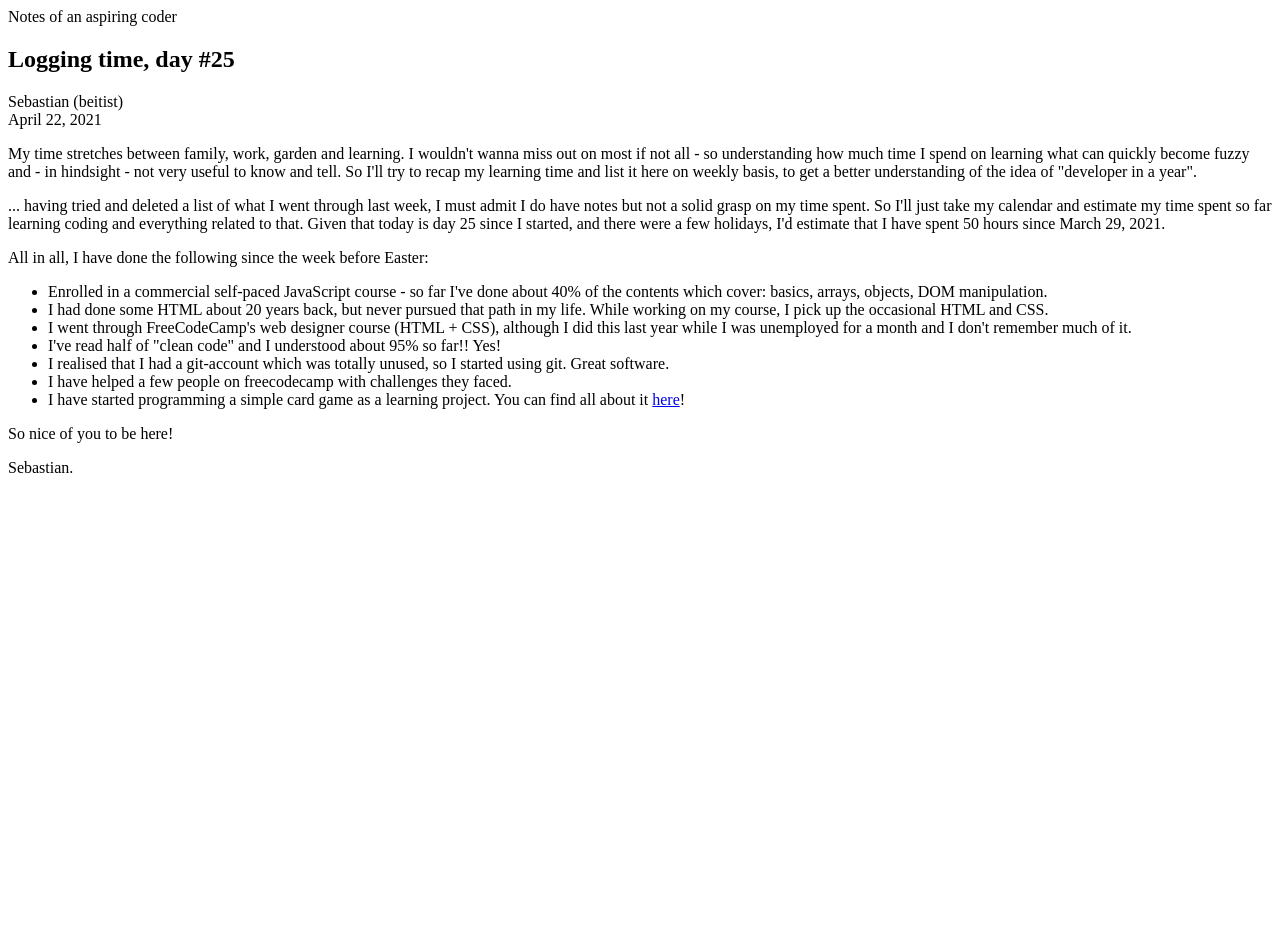
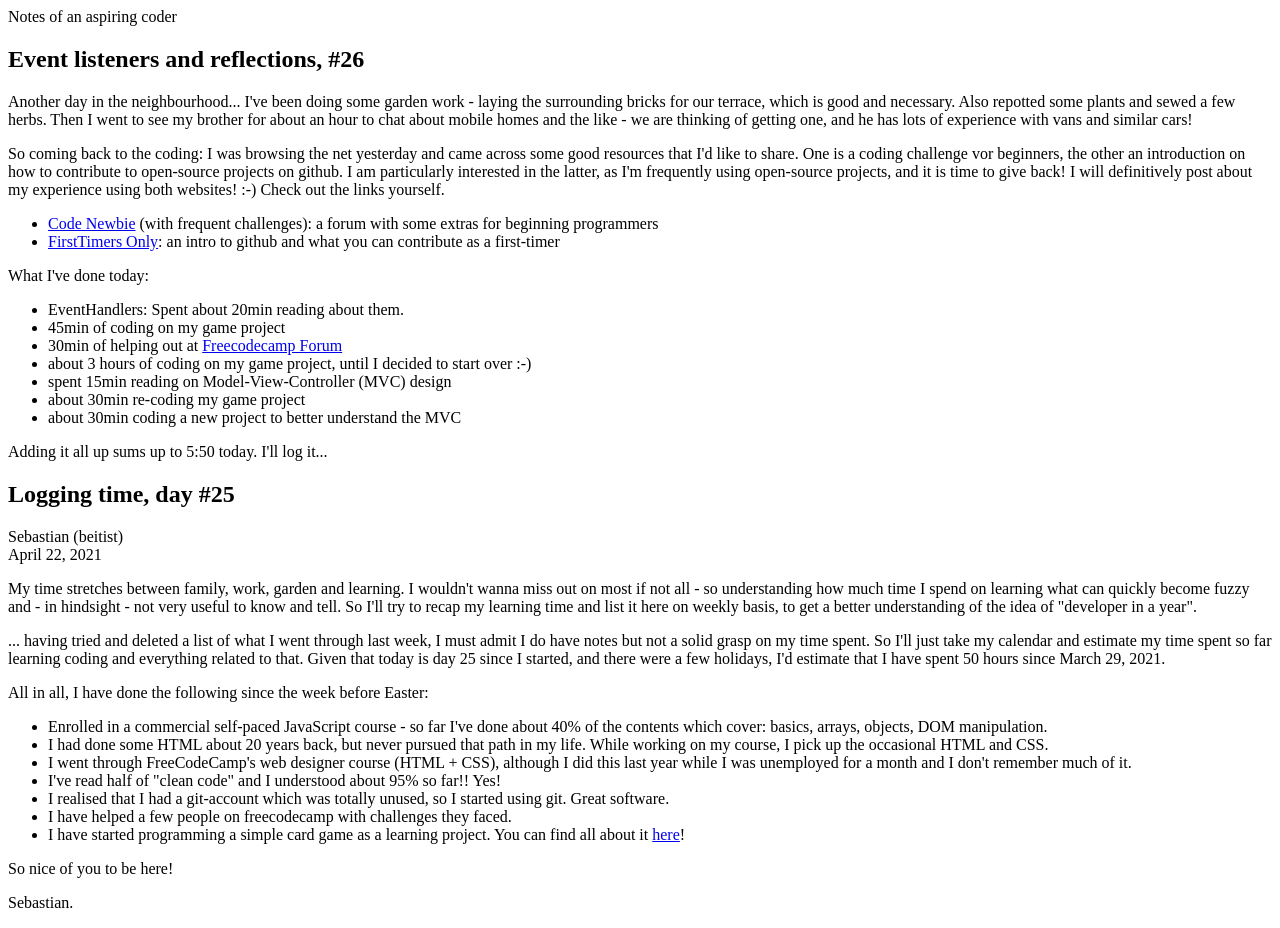
Before and after one commit to beitist/beitist.github.io, a plain HTML site: page index.html in a window 1280 px wide. Before the commit the page ends 800 px from the top, so only its background shows below. Drawn offline with Linux system fonts and the light colour scheme.

Commit message:
update: new entry

```diff
--- a/index.html
+++ b/index.html
@@ -6,6 +6,39 @@
   <body>
     <div class='top-title'>Notes of an aspiring coder</div>
     <div class='entry-text'></div>
+    <div class='article'>
+      <div class='article-heading'>
+        <h2>Event listeners and reflections, #26</h2>
+      </div>
+      <div class='article-contents'>
+        <p>Another day in the neighbourhood... I've been doing some garden work - laying the surrounding bricks for our terrace,
+          which is good and necessary. Also repotted some plants and sewed a few herbs. Then I went to see my brother for about
+          an hour to chat about mobile homes and the like - we are thinking of getting one, and he has lots of experience
+          with vans and similar cars!
+        </p>
+        <p>So coming back to the coding: I was browsing the net yesterday and came across some good resources that I'd like to share. One is a
+          coding challenge vor beginners, the other an introduction on how to contribute to open-source projects on github. I am particularly interested
+          in the latter, as I'm frequently using open-source projects, and it is time to give back! I will definitively post about my experience using both websites! :-) Check out the links
+          yourself.
+          <ul>
+            <li><a href='https://codenewbie.com'>Code Newbie</a> (with frequent challenges): a forum with some extras for beginning programmers</li>
+            <li><a href='https://www.firsttimersonly.com/'>FirstTimers Only</a>: an intro to github and what you can contribute as a first-timer</li>
+          </ul>
+        </p>
+        <p>What I've done today:
+          <ul>
+            <li>EventHandlers: Spent about 20min reading about them.</li>
+            <li>45min of coding on my game project</li>
+            <li>30min of helping out at <a href='https://forum.freecodecamp.org'>Freecodecamp Forum</a></li>
+            <li>about 3 hours of coding on my game project, until I decided to start over :-)</li>
+            <li>spent 15min reading on Model-View-Controller (MVC) design</li>
+            <li>about 30min re-coding my game project</li>
+            <li>about 30min coding a new project to better understand the MVC</li>
+          </ul>
+          Adding it all up sums up to 5:50 today. I'll log it...
+        </p>
+      </div>
+    </div>
     <div class='article'>
       <div class='article-heading'>
         <h2>Logging time, day #25</h2>
```
